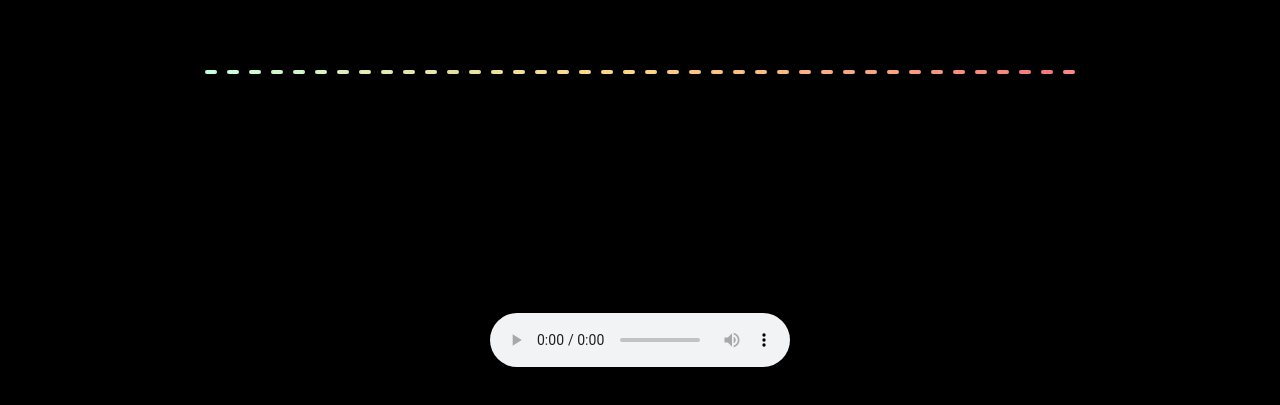
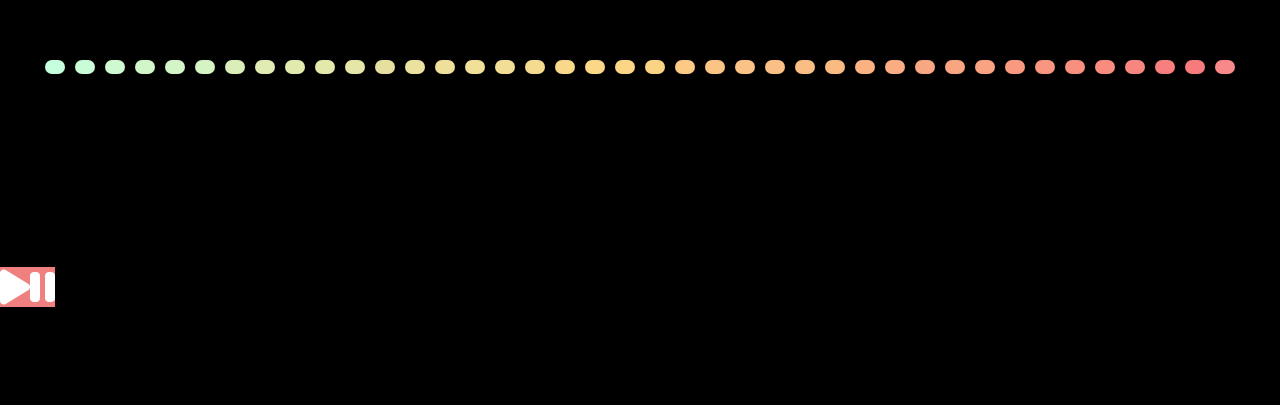
Before and after one commit to chloe-trn/audio-frequency-visualizer, a plain HTML site: page index.html in a window 1280 px wide. Shown: the part 283-688 px from the top of the page. Drawn offline with nearby package versions, Linux system fonts and the light colour scheme.

Commit message:
fix audioContext on load error

```diff
--- a/index.html
+++ b/index.html
@@ -9,13 +9,23 @@
   </head>
   <body>
 
+    <audio preload="auto" crossorigin="anonymous">
+        <source src="https://res.cloudinary.com/duvpi1rvn/video/upload/v1609947969/Ikson_-_Last_Summer_xyn0go.mp3" type="audio/mpeg" preload="auto">
+    </audio>
+
     <div class="container"></div>
 
-    <audio controls >
-      <source src="Paradise.mp3" type="audio/mpeg" preload="auto">
-    </audio>
+    <div class="controls">
+        <button onclick="play()">
+            <i class="fas fa-play"></i>
+        </button>
 
-    <script src="https://ajax.googleapis.com/ajax/libs/jquery/3.5.1/jquery.min.js"></script> <!--jQuery import -->
+        <button onclick="pause()">
+            <i class="fas fa-pause"></i>
+        </button>
+    </div>
+
+    <script src="https://ajax.googleapis.com/ajax/libs/jquery/3.5.1/jquery.min.js"></script>
     <script src="script.js"></script> <!--JS import -->
   </body>
 </html>
--- a/script.js
+++ b/script.js
@@ -1,23 +1,3 @@
-// create audio bar constructor
-function Bar(id,color){
-  this.id = id;
-  this.color = color;
-}
-// define audio bar prototype
-Bar.prototype = {
-  constructor: Bar, // define the constructor property
-  describe: function() {
-    console.log("My ID is "+ this.id );
-  },
-  display: "inline-block",  // can move visual things into constructor // defines style
-  margin: "0 5px",
-  width: "12px",
-  height: "2px",
-  border: "10px"
-};
-const numBars = 40;
-const container = document.querySelector(".container");
-const audio = document.querySelector("audio");
 const colorThemeOne = ["#C6FFDD","#CAFDD7","#CFF9D0","#D2F6C9","#D3F5C8",
       "#D6F3C3","#DBEEB9","#E0ECB3","#E3EAAE","#E4E8AB","#E6E6A8","#E6E0A0",
       "#ECE29F","#EEE09A","#F0E098","#F2DE95","#F5DB8F","#F8D98A","#FAD888",
@@ -25,71 +5,112 @@ const colorThemeOne = ["#C6FFDD","#CAFDD7","#CFF9D0","#D2F6C9","#D3F5C8",
       "#FABB83","#FAB283","#FAAC82","#F9A782","#F9A581","#F9A381","#F99A80",
     "#F8967F","#F88F7F","#F88D7F","#F7877E","#F77F7D","#F77B7D","#F8888A"];
 
-// create new Audio Context object
-const AudioContex = window.AudioContext || window.webkitAudioContext;
+const colorThemeTwo = ["#13C2E9","#21BCEA","#2FB4E9","#3AAFEA","#45ABEA",
+    "#49A9EA","#52A5EA","#619EEB","#699BEB","#7098EB","#7694EB","#8190EC",
+    "#878DEC","#9587ED","#9E83EC","#A380EC","#B17AEC","#BD74ED","#BF73ED",
+    "#C571ED","#C76FE5","#C86EE0","#CC6BD5","#CF69CC","#D269C7","#D367C1",
+    "#D566BB","#D764B4","#DA61AA","#DD60A2","#DF5E9C","#E15E99","#E45B8E",
+    "#E75985","#E9577D","#EA587E","#F15368","#F25267","#F46270","#F64F59"];
+
+const colorThemeThree = ["#75EBD6","#75E9D5","#77E8D6","#7AE6D7","#7BE5D7",
+    "#7CE4D7","#7EE1D8","#7FE1D8","#81E0D9","#82DED9","#83DDD9","#85DBDA",
+    "#87DADB","#88D8DB","#89D7DB","#8AD6DB","#8BD5DC","#8CD4DB","#8ED2DC",
+    "#91D1DE","#92CFDE","#93CEDE","#95CCDF","#97CADF","#99CAE0","#9AC8E0",
+    "#9AC7E0","#9BC6E0","#9DC5E1","#9EC3E1","#9FC1E1","#A0C2E2","#A3C0E3",
+    "#A4BEE3","#A6BCE3","#A7BCE4","#A8BAE4","#AAB9E5","#ABB7E4","#ACB6E5"];
+
+const numBars = 40;
+const container = document.querySelector(".container");
+const audio = document.querySelector("audio");
+const index = 25;   // determines frequency index interval
+const offset = 8;   // determines what frequency to start indexing at
+let firstPlay = 0 ;
+let audioInfo;
+
+class AudioInfo {
+  constructor(analyzerNode,freqDataArray){
+      this.analyzerNode = analyzerNode;
+      this.freqDataArray = freqDataArray;
+  }
+}
+
+function play() {  // make custom play button and transfer this functionality onto it
+    if(firstPlay == 0 ){
+
+        const AudioContex = window.AudioContext || window.webkitAudioContext;  // create new Audio Context object
         const audioCtx = new AudioContext();
+        console.log(audioCtx.state);
 
-// pass DOM audio into Audio Context to create the source node
-const sourceNode = audioCtx.createMediaElementSource(audio);
+        const sourceNode = audioCtx.createMediaElementSource(audio); // pass DOM audio into Audio Context to create the source node
 
-// create processing node
-const analyzerNode = audioCtx.createAnalyser();
+        const analyzerNode = audioCtx.createAnalyser(); // create processing node
         analyzerNode.fftSize = 2048;  // define fast fourier transform window size
         analyzerNode.smoothingTimeConstant = 0.9;
 
-// connect input node to analyzer node and then to the destination node
-sourceNode.connect(analyzerNode).connect(audioCtx.destination);
+        sourceNode.connect(analyzerNode).connect(audioCtx.destination);  // connect input node to analyzer node and then to the destination node
+        console.log(audioCtx.state);
+
         const freqArrayLength = analyzerNode.frequencyBinCount; // the number of frequency values we have available for visualization
         const freqDataArray = new Uint8Array(freqArrayLength); // create frequency array of unsigned integer type and of corresponding frequency length
 
         // pass the frequency data array into the analyzer node and change it into byte format
         analyzerNode.getByteFrequencyData(freqDataArray);
+        audioInfo = new AudioInfo(analyzerNode,freqDataArray);
 
-// create array to store audio bars
-let barArray = new Array(freqDataArray.length);
-// create audio bars for visualization
-for(let i = 0; i < numBars ; i++) {
-  // create bars and store them in array
-  barArray[i] = new Bar(i,colorThemeOne[i]);
-    // display bars on DOM
-  let bar = document.createElement("div");
-  bar.setAttribute("id", "bar"+ i);
-  bar.style.display = barArray[i].display;
-  bar.style.margin = barArray[i].margin;
-  bar.style.width = barArray[i].width;
-  bar.style.height = barArray[i].height;
-  bar.style.background = barArray[i].color;
-  bar.style.borderRadius = barArray[i].border;
-  $(".container").append(bar);
+        audio.play();  // also move this functionality into custom play button
+    }else{  // not the first click
+        audio.play();
+    }
+    firstPlay++;
+    console.log(audioInfo);
 }
 
-const index = Math.round((freqDataArray.length / numBars) - 10) ; // determines frequency index interval
-const offset = 8;  // determines what frequency to start indexing at
+function pause(){
+    audio.pause();
+}
+
+audio.addEventListener('play', function() {
+    console.log("um");
+    if( firstPlay > 0 ){
+        // if IE --> do set interval for smoother animation, else --> request animation frame
+        displayBars();  // on audio play, call the animation
+    }
+});
+
 
 // change height of bars according to decibal value stored in frequency data array
 function displayBars(){
-  // get frequencies present at current audio moment
-  analyzerNode.getByteFrequencyData(freqDataArray);
-  // loop through bars and change their heights
-  for(let i = 0; i < numBars ; i++) {
-    // get frequencies in array one back and one forward from current frequency index with offset
-    base = freqDataArray[( i * index ) + offset ];
+
+  let analyzerNode = audioInfo.analyzerNode;
+  let freqDataArray = audioInfo.freqDataArray;
+
+  analyzerNode.getByteFrequencyData(freqDataArray); // get frequencies present at current audio moment
+
+  for(let i = 0; i < numBars ; i++) { // loop through bars and change their heights
+
+    base = freqDataArray[( i * index ) + offset ];             // get frequencies
     backOne = freqDataArray[( ( i * index ) + offset ) - 1];
     forwardOne  = freqDataArray[( ( i * index ) + offset ) + 1];
-    // average them
-    let averagedFreq = ( backOne + base + forwardOne ) / 3;
-    // get current bar associated with frequency
-    let bar = document.querySelector("#bar" + i);
-    // calculate bar height
-    let height = Math.max(averagedFreq, 2);
-    // display bar
-    bar.style.height = (height * 2) + "px";
+
+    let averagedFreq = ( backOne + base + forwardOne ) / 3;    // average them
+    let bar = document.querySelector("#bar" + i);              // get current bar associated with frequency
+    let height = Math.max(averagedFreq, 33);                   // calculate bar height
+    bar.style.height = Math.round(height * 1.5) + "px";        // display bar
+  }
+  requestAnimationFrame(displayBars);
+}
+
+// create audio bars for visualization
+function createBars(){
+    for(let i = 0; i < numBars ; i++) {
+        let bar = document.createElement("div");
+        bar.setAttribute("id", "bar"+ i);
+        bar.setAttribute("class", "bar");
+        bar.style.background = colorThemeOne[i];
+        $(".container").append(bar);             // display bars on DOM
     }
 }
 
-// on document load
 $( document ).ready(function() {
-  setInterval(function(){  // update bar heights every 50ms
-     displayBars();
-   }, 50);
+    createBars();
 });
--- a/style.css
+++ b/style.css
@@ -8,20 +8,38 @@ body{
    flex-direction: column;
    align-items: center;
    background: black;
-}
-audio{
-  position: absolute;
-  bottom: 150px;
-}
-audio:focus{
-  outline: 0;
+   color:white;
 }
 .container{
   width: 100%;
   display: flex;
   justify-content: center;
   align-items: center;
-  height: 510px;
-  position: relative;
-  top: 100px;
+  height: 400px;
+  margin-top: 150px;
 }
+.bar{
+  width: 20px;
+  height: 14px;
+  border-radius: 10px;
+  margin: 0 5px;
+}
+.controls{
+    background: lightcoral;
+    display: flex;
+    align-self: flex-start;
+}
+i{
+  font-size: 40px;
+  color: white;s
+}
+i:hover{
+    color:lightblue;
+}
+button{
+  background: transparent;
+  border: none;
+}
+button:focus{
+  outline:0;
+}
```
Also changed, not shown: 3 other files. Lines whose indentation alone changed are shown as unchanged.
